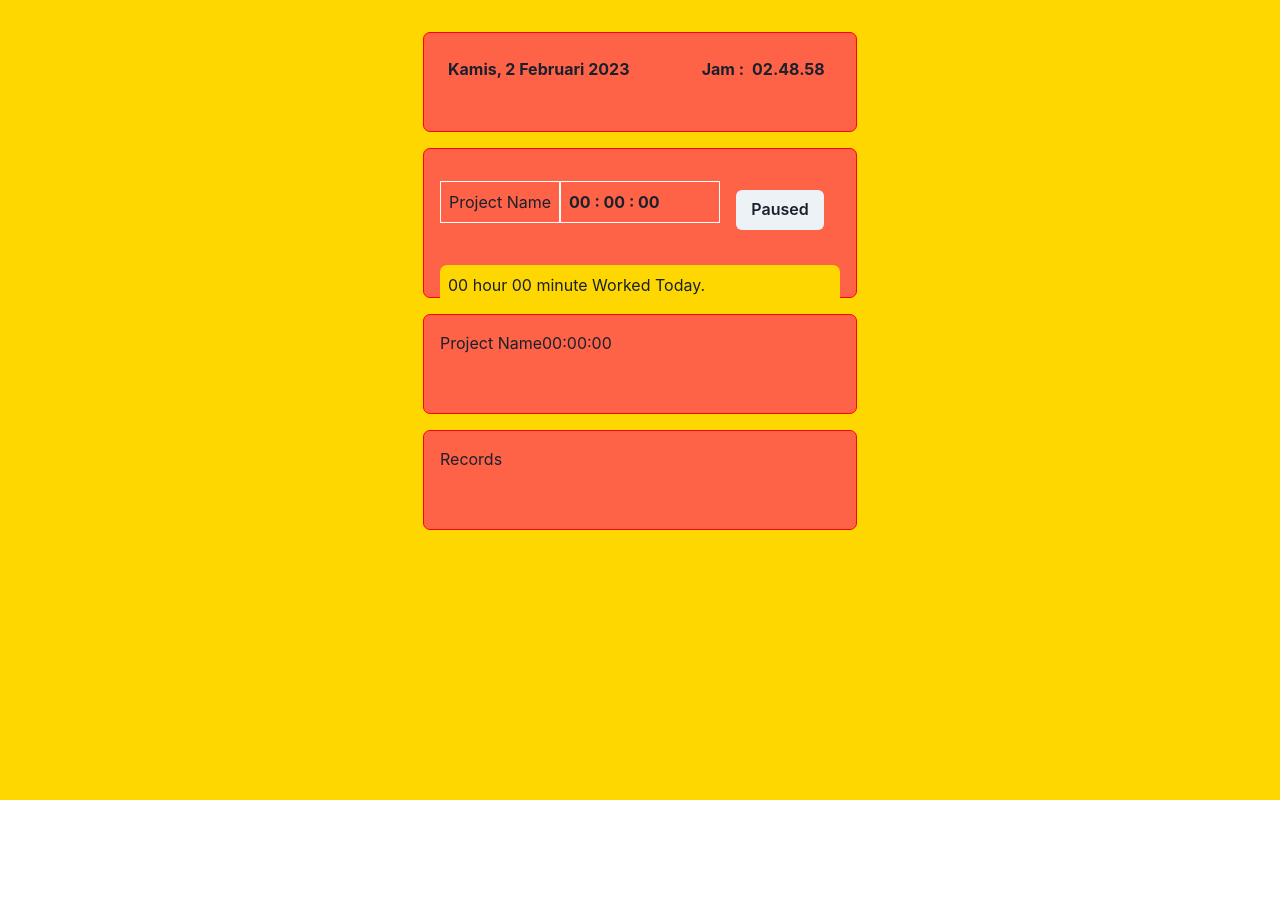
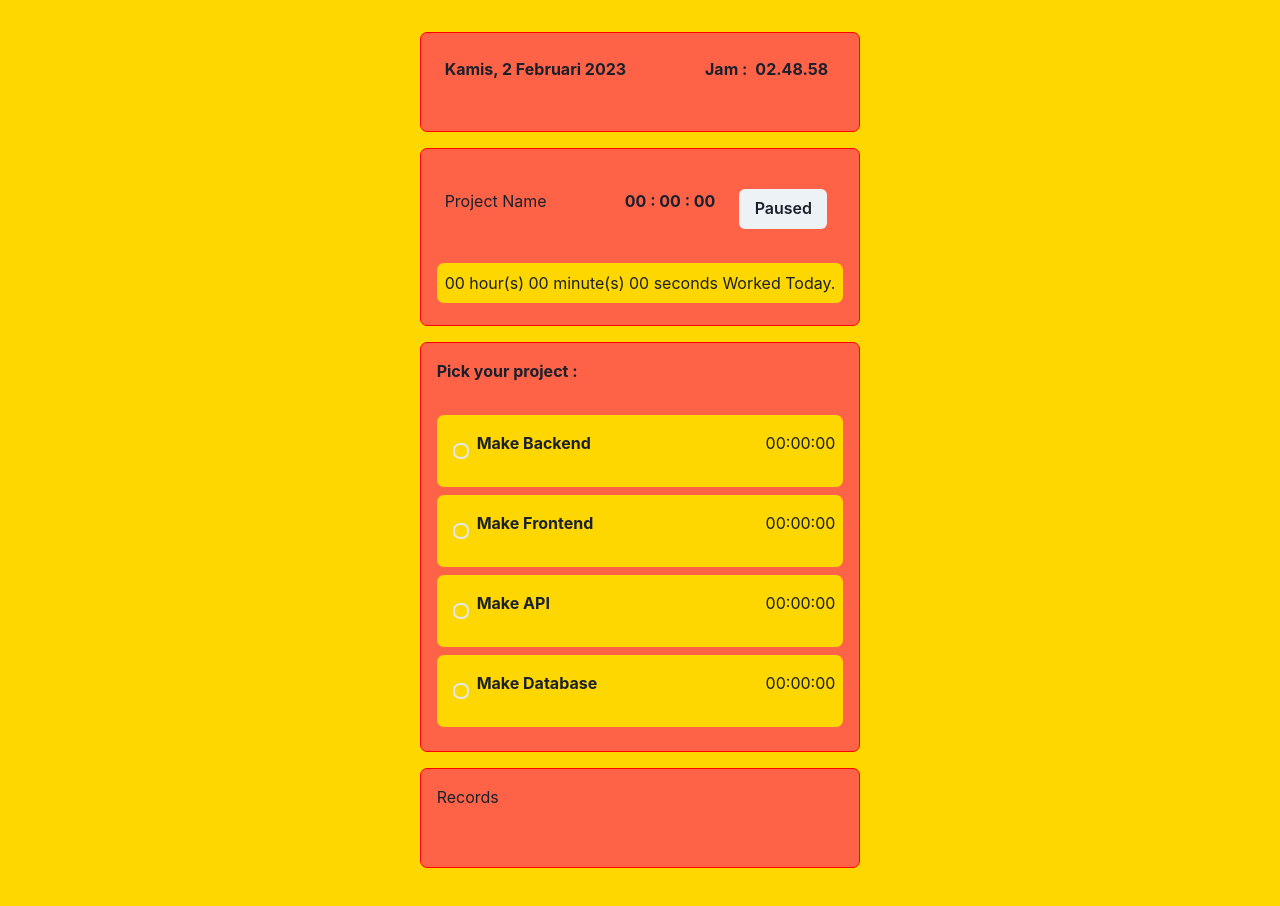
Before and after one commit to torik135/react-timer-zustand, a React (Vite) app: page / in a window 1280 px wide. Shown: the top 906 px of the page. Before the commit the page ends 800 px from the top, so only its background shows below. Built offline with nearby package versions, Linux system fonts and the light colour scheme.

Commit message:
radio props

```diff
--- a/src/components/Projects/Projects.tsx
+++ b/src/components/Projects/Projects.tsx
@@ -1,13 +1,55 @@
-import { Flex, Text } from "@chakra-ui/react";
-import React, { memo } from "react";
+import { Box, Flex, Radio, RadioGroup, Text, useRadioGroup } from "@chakra-ui/react";
+import React, { memo, useState } from "react";
+import {
+  ProjectFlexStyles,
+  ProjectItemRadioStyles,
+  ProjectItemFlexStyles,
+  ProjectListStyles,
+  ProjectTextStyles
+} from "./styles";
+
+
+type IProj = {
+  id: number,
+  title: string,
+  time: string,
+}
+
+const projects: IProj[] = [
+  { id: 1, title: "Make Backend", time: "00:00:00" },
+  { id: 2, title: "Make Frontend", time: "00:00:00" },
+  { id: 3, title: "Make API", time: "00:00:00" },
+  { id: 4, title: "Make Database", time: "00:00:00" },
+]
 
 const Projects: React.FC = memo(() => {
+  const [titleState, setTitleState] = useState<string>("")
+
+  const { value, getRadioProps, getRootProps } = useRadioGroup()
+
   return (
-    <Flex>
-      <Text>Project Name</Text>
-      <Text>00:00:00</Text>
+    <Flex {...ProjectFlexStyles} {...getRootProps}>
+      <Text {...ProjectTextStyles}>Pick your project : {value}</Text>
+      <RadioGroup>
+        <Box {...ProjectListStyles}>
+          {projects.map(project => (
+            <Flex {...ProjectItemFlexStyles} key={`${Math.random()}_${project.id}`} >
+              <Radio {...ProjectItemRadioStyles} value={project.title} {...getRadioProps({ value: project.title })}>
+                <Text fontWeight="bolder">{project.title}</Text>
+              </Radio>
+              <Text>{project.time}</Text>
+            </Flex>
+          ))}
+        </Box>
+      </RadioGroup>
     </Flex>
   )
 })
 
+/**
+* save H, M, S into diff state.
+* add it with prev state new H,M,S + Old H,M,S (turn type into int).
+* and display it in Timer using context.
+* */
+
 export { Projects }
--- a/src/components/Projects/styles.tsx
+++ b/src/components/Projects/styles.tsx
@@ -1,8 +1,29 @@
-import { Box } from "@chakra-ui/react";
-import React, { memo } from "react";
+import { BoxProps, FlexProps, RadioProps, TextProps } from "@chakra-ui/react";
 
-const Projects: React.FC = memo(() => {
-  return <Box>Projects</Box>
-})
+export const ProjectFlexStyles: FlexProps = {
+  direction: "column",
+}
 
-export { Projects }
+export const ProjectTextStyles: TextProps = {
+  fontWeight: "bolder",
+  marginBottom: "2rem",
+}
+
+export const ProjectListStyles: BoxProps = {
+  alignContent: "center",
+  width: "100%",
+}
+
+export const ProjectItemRadioStyles: RadioProps = {
+  padding: ".5rem",
+  borderRadius: "7px",
+}
+
+export const ProjectItemFlexStyles: FlexProps = {
+  padding: ".5rem",
+  bg: "gold",
+  borderRadius: "7px",
+  marginBottom: ".5rem",
+  justifyContent: "space-between",
+  alignItems: "center",
+}
--- a/src/components/Status/Status.tsx
+++ b/src/components/Status/Status.tsx
@@ -4,12 +4,13 @@ import React, { memo } from "react";
 type IStatus = {
   hour: string,
   minute: string,
+  second: string,
 }
 
-const Status: React.FC<IStatus> = memo(({ hour = 0, minute = 0 }) => {
+const Status: React.FC<IStatus> = memo(({ hour = 0, minute = 0, second = 0 }) => {
   return (
     <Box>
-      <Text>{hour} hour {minute} minute Worked Today.</Text>
+      <Text>{hour} hour(s) {minute} minute(s) {second} seconds Worked Today.</Text>
     </Box>
   )
 })
--- a/src/components/Timer/Timer.tsx
+++ b/src/components/Timer/Timer.tsx
@@ -17,6 +17,7 @@ const Timer: React.FC = memo(() => {
   const [time, setTime] = useState<number>(0)
   const [statHour, setStatHour] = useState<string>("")
   const [statMin, setStatMin] = useState<string>("")
+  const [statSec, setStatSec] = useState<string>("")
 
   useEffect(() => {
     let interval: number = 0
@@ -29,6 +30,7 @@ const Timer: React.FC = memo(() => {
       clearInterval(interval)
       setStatHour(createClock().hour)
       setStatMin(createClock().minute)
+      setStatSec(createClock().second)
     }
     return () => clearInterval(interval)
   }, [working])
@@ -70,14 +72,14 @@ const Timer: React.FC = memo(() => {
         </HStack>
       </Flex>
       <Box {...TimerStatusBoxStyles}>
-        <Status hour={statHour} minute={statMin} />
+        <Status hour={statHour} minute={statMin} second={statSec} />
       </Box>
     </Flex>
   )
 })
 
 /**
-* setTime to 0 after 00 at night.
+* setTime to 0 after 00:01 at night.
 * setTime to 0 after change task.
 * save hour and minute in a state type of string.
 * and show it in the Status.
--- a/src/components/Timer/styles.tsx
+++ b/src/components/Timer/styles.tsx
@@ -22,14 +22,12 @@ export const HStackStyles: StackProps = {
 }
 
 export const TimerTextStyles: TextProps = {
-  minWidth: "10rem",
-  border: "1px solid white",
+  minWidth: "6rem",
   padding: ".5rem",
   fontWeight: "bolder",
 }
 
 export const TimerProjectTextStyles: TextProps = {
-  border: "1px solid white",
   padding: ".5rem",
 }
 
--- a/src/pages/Home/styles.tsx
+++ b/src/pages/Home/styles.tsx
@@ -11,5 +11,4 @@ export const CompBoxStyles: BoxProps = {
   borderRadius: "7px",
   bg: "tomato",
   minHeight: "100px",
-  maxHeight: "150px",
 }
```
Also changed, not shown: 1 other file (tests, documents, lock files or other folders).
